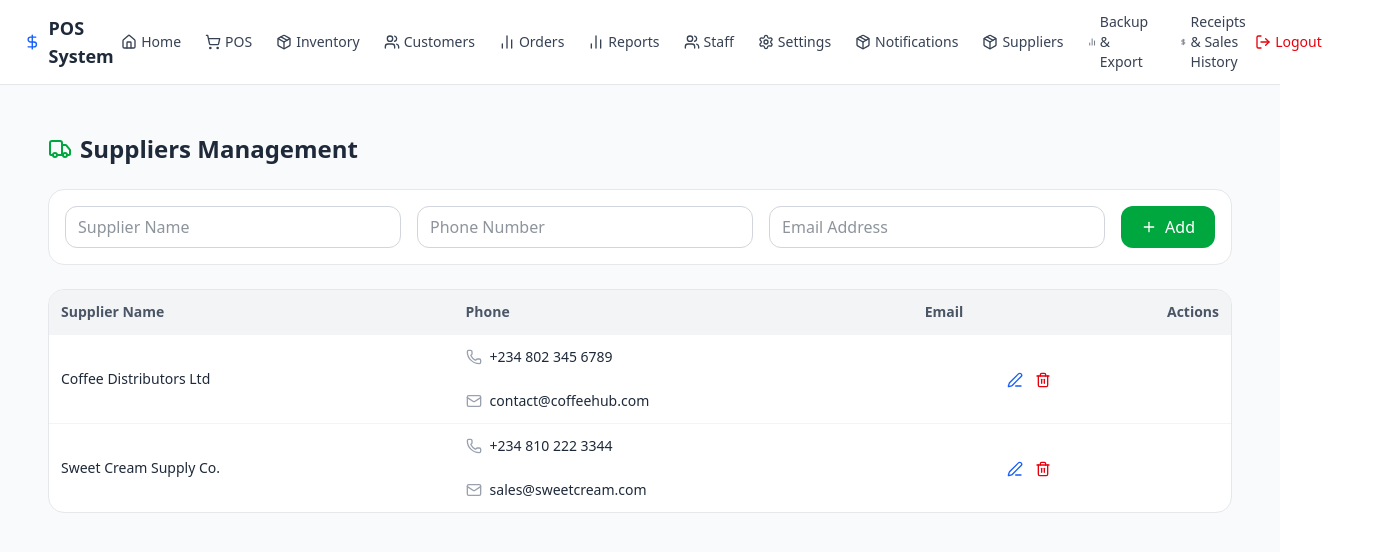
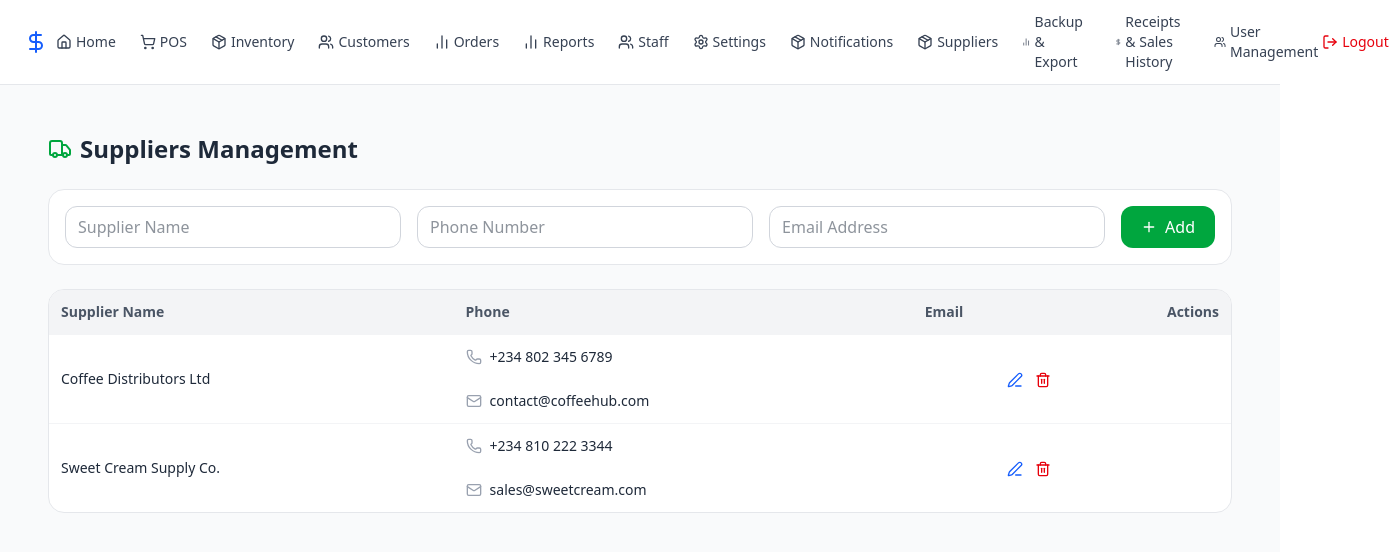
Before and after one commit to jibreelmujeeb/Store-app, a React (Vite) app: page /suppliers in a window 1280 px wide. Shown: the top 552 px of the page, 1389 px wide, since content can reach past the window. Built offline with nearby package versions, Linux system fonts and the light colour scheme.

Commit message:
add userManagemmentpage

```diff
--- a/src/App.jsx
+++ b/src/App.jsx
@@ -17,8 +17,7 @@ import NotificationsPage from "./pages/Notification";
 import SuppliersPage from "./pages/SuppliersManagement";
 import BackupExportPage from "./pages/Backup & Data Export Page";
 import ReceiptSalesHistoryPages from "./pages/Receipts & Sales History Page";
-
-
+import UserManagementPage from "./pages/User Management Page";
 
 export default function App() {
   const [carts, setCarts] = useState([]);
@@ -45,7 +44,7 @@ export default function App() {
           <Route path="/suppliers" element={<SuppliersPage/>}/>
           <Route path="/backup" element={<BackupExportPage/>}/>
           <Route path="/Receipt" element={<ReceiptSalesHistoryPages/>} />
-
+          <Route path="/User-management" element={<UserManagementPage/>}/>
         </Routes>
       </div>
     </div>
--- a/src/Components/Navbar.jsx
+++ b/src/Components/Navbar.jsx
@@ -14,7 +14,7 @@ const Navbar = () => {
       {/* Logo / Title */}
       <div className="flex items-center gap-2">
         <DollarSign className="text-blue-600 w-6 h-6" />
-        <span className="font-semibold text-lg text-gray-800">POS System</span>
+        <span className="font-semibold text-lg text-gray-800"></span>
       </div>
 
       {/* Nav Links */}
@@ -54,7 +54,9 @@ const Navbar = () => {
         <Link to="/Receipt" className="flex items-center gap-1 hover:text-blue-600">
           <DollarSign className="w-4 h-4" /> Receipts & Sales History
         </Link>
-
+        <Link to="/User-management" className="flex items-center gap-1 hover:text-blue-600">
+          <Users className="w-4 h-4" /> User Management
+        </Link>
       </div>
 
       {/* Logout / Profile */}
--- a/src/main.jsx
+++ b/src/main.jsx
@@ -11,5 +11,5 @@ createRoot(document.getElementById('root')).render(
     <BrowserRouter>
     <App />
     </BrowserRouter>
-  </StrictMode>,
+  </StrictMode>
 )
```
Also changed, not shown: src/pages/User Management Page.jsx (renamed from src/pages/Staff User Management Page.jsx).
